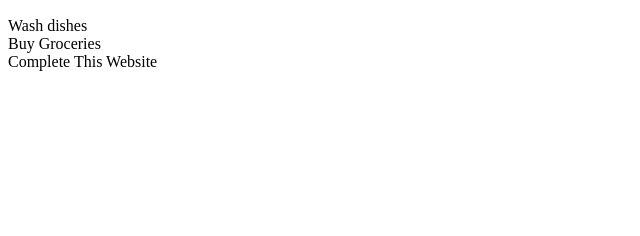
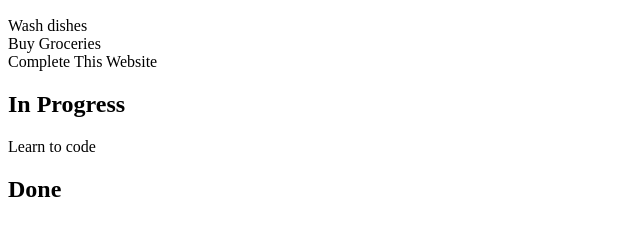
Before and after one commit to medc-0/Kanban-board, a plain HTML site: page index.html in a window 1280 px wide. Shown: the part 110-346 px from the top of the page, without its empty margins (0-640 px from the left). Drawn offline with Linux system fonts and the light colour scheme.

Commit message:
chore: implement other lists and make them draggable

```diff
--- a/index.html
+++ b/index.html
@@ -20,5 +20,16 @@
       <div class="card" draggable="true" id="card3">Complete This Website</div>
   </div>
 
+      <!-- LIST 2 -->
+    <div class="list" id="list1"></div>
+      <h2>In Progress</h2>
+      <div class="card" draggable="true" id="card4">Learn to code</div>
+  </div>
+
+      <!-- LIST 3 -->
+    <div class="list" id="list1"></div>
+      <h2>Done</h2>
+  </div>
+
 </body>
 </html>
```
